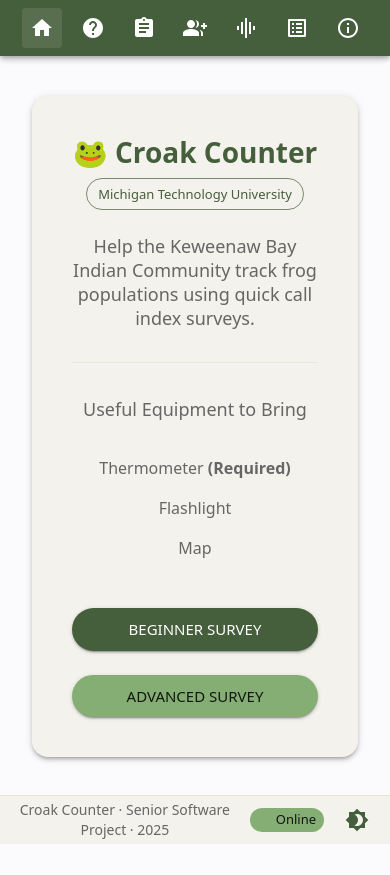
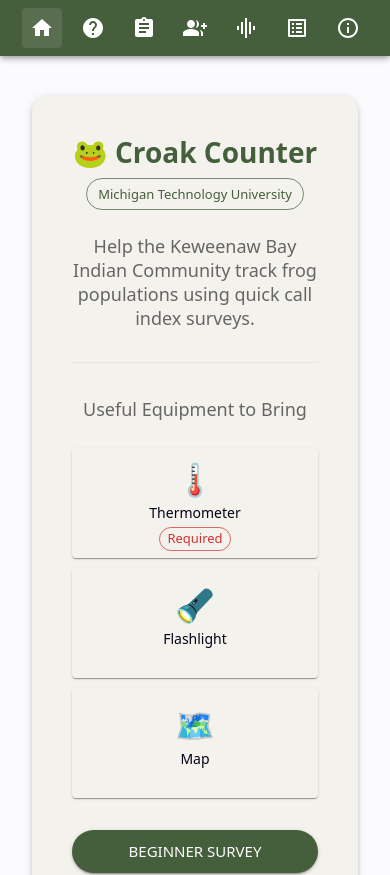
Before and after one commit to 2025-UI-SP/SP-Croak-Counter, a React (Vite) app: page /observations in a window 390 px wide. Shown: the top 875 px of the page. Before the commit the page ends 844 px from the top, so only its background shows below. Built offline with nearby package versions, Linux system fonts and the light colour scheme; some icons are missing.

Commit message:
Improve footer on phone view and make the required equipment nicer.

```diff
--- a/src/components/Footer.jsx
+++ b/src/components/Footer.jsx
@@ -23,10 +23,19 @@ function AppFooter() {
       }}
     >
       <Container>
-        <Box sx={{ display: 'flex', justifyContent: 'center', alignItems: 'center', gap: 2 }}>
+        <Box
+          sx={{
+            display: 'flex',
+            flexDirection: { xs: 'column', sm: 'row' },
+            alignItems: 'center',
+            justifyContent: 'center',
+            gap: { xs: 1, sm: 2 }
+          }}
+        >
           <Typography variant="body2" color="text.secondary">
-            Croak Counter · Senior Software Project · 2025
+            Senior Software Project · 2025
           </Typography>
+          <Box sx={{ display: 'flex', alignItems: 'center', gap: 1.5 }}>
             <Chip
               icon={online ? <CheckCircleIcon /> : <CloudOffIcon />}
               label={online ? 'Online' : 'Offline'}
@@ -43,6 +52,7 @@ function AppFooter() {
               </IconButton>
             </Tooltip>
           </Box>
+        </Box>
       </Container>
     </Box>
   );
--- a/src/pages/App.jsx
+++ b/src/pages/App.jsx
@@ -6,12 +6,12 @@ import {
   Typography,
   Paper,
   Button,
-  List,
-  ListItem,
-  ListItemText,
   Chip,
   Divider,
-  Stack
+  Stack,
+  Card,
+  CardContent,
+  Tooltip
 } from '@mui/material';
 import { Link } from 'react-router-dom';
 import { usePageTitle } from '../hooks/usePageTitle.js';
@@ -81,32 +81,120 @@ function App() {
               sx={{
                 fontSize: { xs: '1.125rem', sm: '1.25rem', md: '1.5rem' },
                 textAlign: 'center',
-                mb: 2
+                mb: 3
               }}
             >
               Useful Equipment to Bring
             </Typography>
 
-            <List sx={{ mb: 4, maxWidth: 400, mx: 'auto' }}>
-              <ListItem sx={{ justifyContent: 'center', py: 0.5 }}>
-                <ListItemText
-                  sx={{ textAlign: 'center' }}
-                  color="text.secondary"
-                  primary={
-                    <Box
-                    sx={{color: 'text.secondary'}}>
-                      Thermometer <strong>(Required)</strong>
-                    </Box>
-                  }
-                />
-              </ListItem>
-              <ListItem sx={{ justifyContent: 'center', py: 0.5 }}>
-                <ListItemText sx={{ textAlign: 'center', color: 'text.secondary' }} primary="Flashlight" />
-              </ListItem>
-              <ListItem sx={{ justifyContent: 'center', py: 0.5 }}>
-                <ListItemText sx={{ textAlign: 'center', color: 'text.secondary' }} primary="Map" />
-              </ListItem>
-            </List>
+            <Box
+              sx={{
+                mb: 4,
+                maxWidth: 500,
+                mx: 'auto',
+                display: 'grid',
+                gridTemplateColumns: { xs: '1fr', sm: 'repeat(3, 1fr)' },
+                gap: 1.25
+              }}
+            >
+              <Box sx={{ display: 'flex' }}>
+                <Tooltip
+                  title="A thermometer is essential for measuring water temperature during surveys. Temperature affects frog activity."
+                  arrow
+                  enterTouchDelay={0}
+                >
+                  <Card
+                    sx={{
+                      display: 'flex',
+                      flexDirection: 'column',
+                      flex: 1,
+                      height: 110,
+                      width: '100%',
+                      textAlign: 'center',
+                      transition: 'transform 0.2s, box-shadow 0.2s',
+                      '&:hover': {
+                        transform: 'translateY(-4px)',
+                        boxShadow: 4
+                      }
+                    }}
+                  >
+                    <CardContent sx={{ py: 1.25, flexGrow: 1, display: 'flex', flexDirection: 'column', alignItems: 'center', justifyContent: 'center' }}>
+                      <Typography variant="h5" sx={{ mb: 0.25, fontSize: '2rem' }}>🌡️</Typography>
+                      <Typography variant="body2" fontWeight="medium" sx={{ mb: 0.25 }}>
+                        Thermometer
+                      </Typography>
+                      <Chip
+                        label="Required"
+                        size="small"
+                        color="error"
+                        variant="outlined"
+                        sx={{ mt: 0.25 }}
+                      />
+                    </CardContent>
+                  </Card>
+                </Tooltip>
+              </Box>
+              <Box sx={{ display: 'flex' }}>
+                <Tooltip
+                  title="A flashlight helps you navigate survey sites in low-light conditions."
+                  arrow
+                  enterTouchDelay={0}
+                >
+                  <Card
+                    sx={{
+                      display: 'flex',
+                      flexDirection: 'column',
+                      flex: 1,
+                      height: 110,
+                      width: '100%',
+                      textAlign: 'center',
+                      transition: 'transform 0.2s, box-shadow 0.2s',
+                      '&:hover': {
+                        transform: 'translateY(-4px)',
+                        boxShadow: 4
+                      }
+                    }}
+                  >
+                    <CardContent sx={{ py: 1.25, flexGrow: 1, display: 'flex', flexDirection: 'column', alignItems: 'center', justifyContent: 'center' }}>
+                      <Typography variant="h5" sx={{ mb: 0.25, fontSize: '2rem' }}>🔦</Typography>
+                      <Typography variant="body2" fontWeight="medium">
+                        Flashlight
+                      </Typography>
+                    </CardContent>
+                  </Card>
+                </Tooltip>
+              </Box>
+              <Box sx={{ display: 'flex' }}>
+                <Tooltip
+                  title="A GPS or mobile device helps you locate survey sites and mark your survey locations accurately."
+                  arrow
+                  enterTouchDelay={0}
+                >
+                  <Card
+                    sx={{
+                      display: 'flex',
+                      flexDirection: 'column',
+                      flex: 1,
+                      height: 110,
+                      width: '100%',
+                      textAlign: 'center',
+                      transition: 'transform 0.2s, box-shadow 0.2s',
+                      '&:hover': {
+                        transform: 'translateY(-4px)',
+                        boxShadow: 4
+                      }
+                    }}
+                  >
+                    <CardContent sx={{ py: 1.25, flexGrow: 1, display: 'flex', flexDirection: 'column', alignItems: 'center', justifyContent: 'center' }}>
+                      <Typography variant="h5" sx={{ mb: 0.25, fontSize: '2rem' }}>🗺️</Typography>
+                      <Typography variant="body2" fontWeight="medium">
+                        Map
+                      </Typography>
+                    </CardContent>
+                  </Card>
+                </Tooltip>
+              </Box>
+            </Box>
 
             <Stack
               direction={{ xs: 'column', sm: 'row' }}
```
Lines whose indentation alone changed are shown as unchanged.
